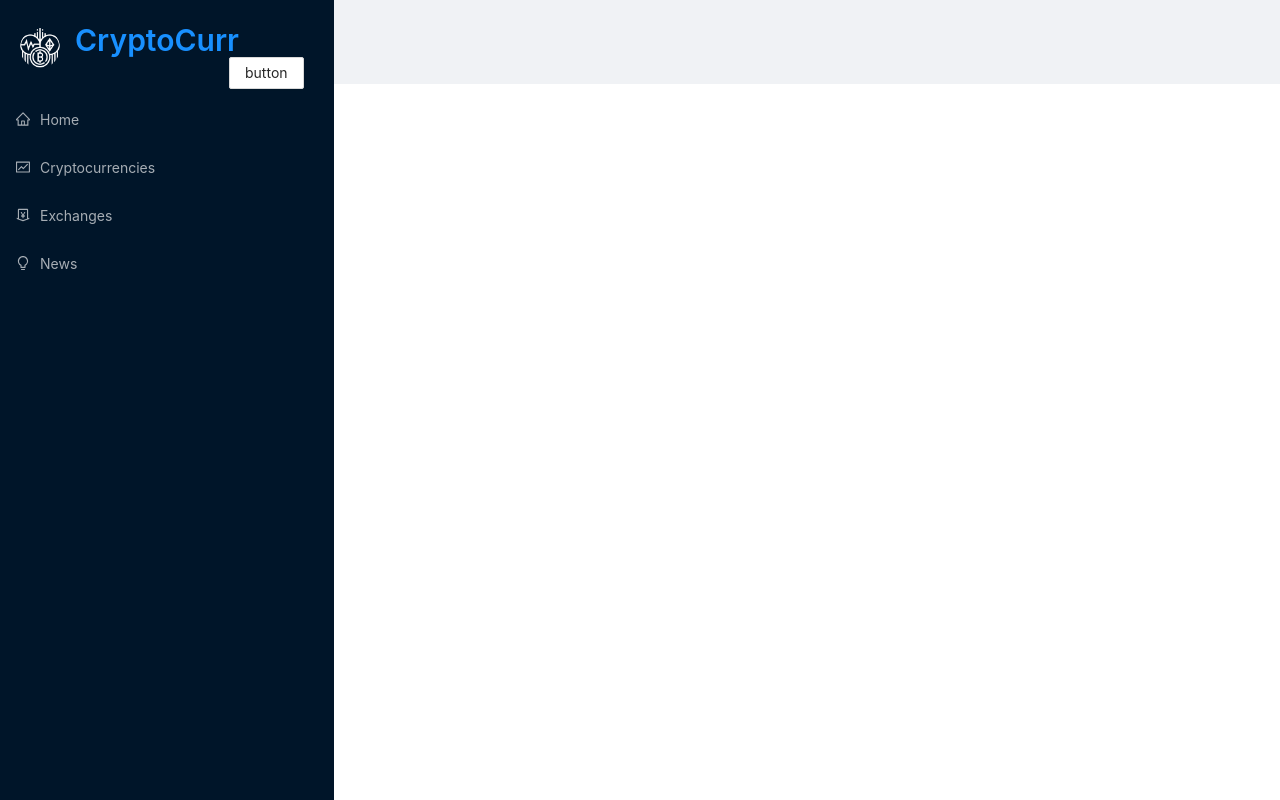
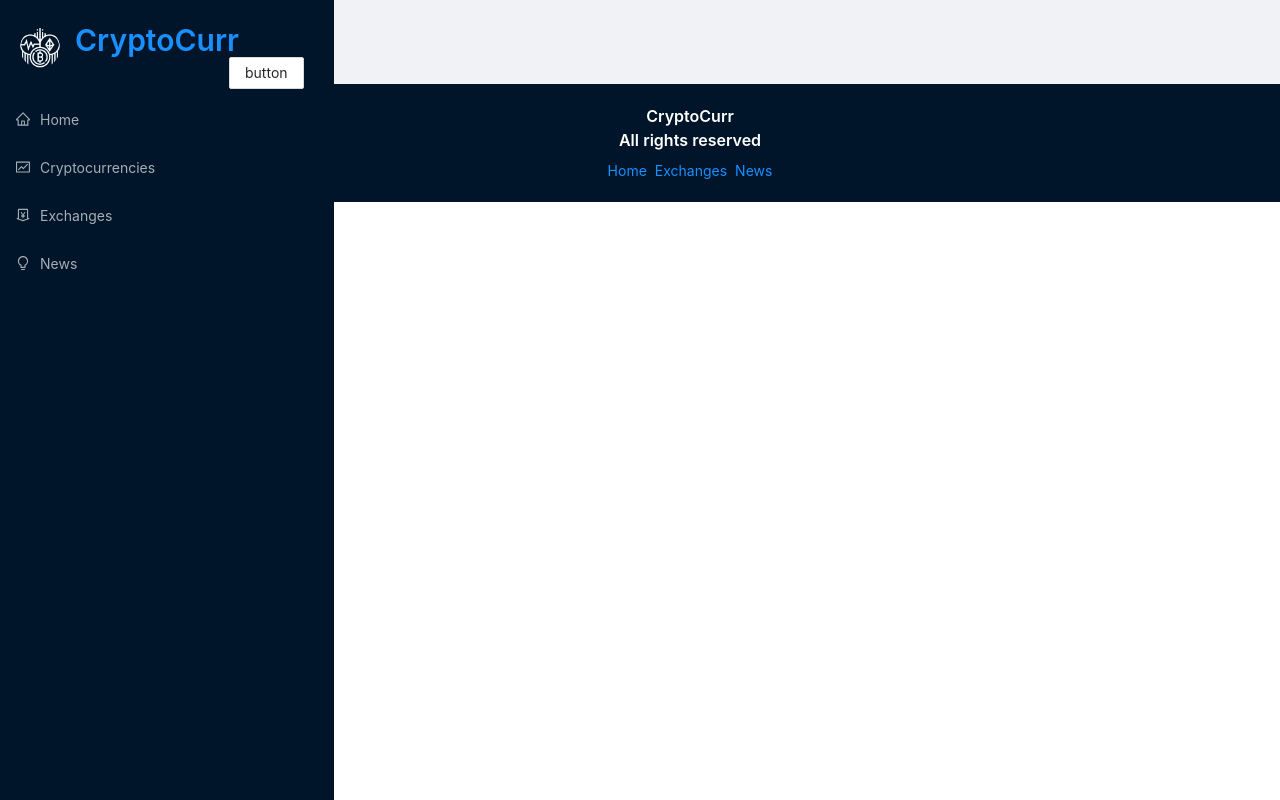
Before and after one commit to KaisaSS/crypto-app, a React (Create React App) app: page / in a window 1280 px wide. Shown: the top 800 px of the page. Built offline with nearby package versions, Linux system fonts and the light colour scheme.

Commit message:
Add style to footer

```diff
--- a/src/App.css
+++ b/src/App.css
@@ -127,3 +127,11 @@ a:hover {
     font-size: 1.3rem;
   }
 }
+
+.footer {
+  background-color: #001529;
+  display: flex;
+  flex-direction: column;
+  padding: 20px;
+  align-items: center;
+}
```
